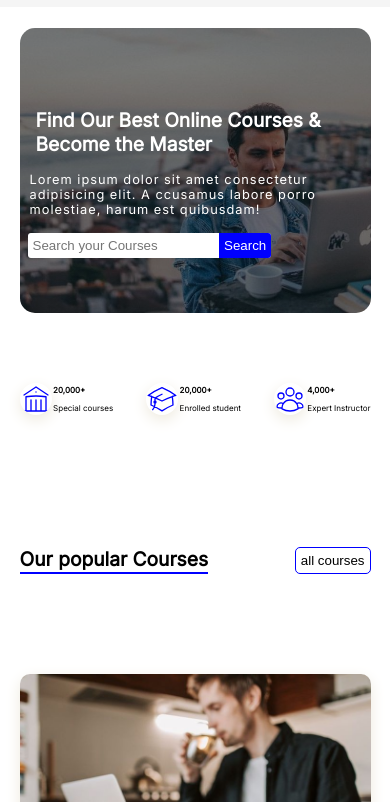
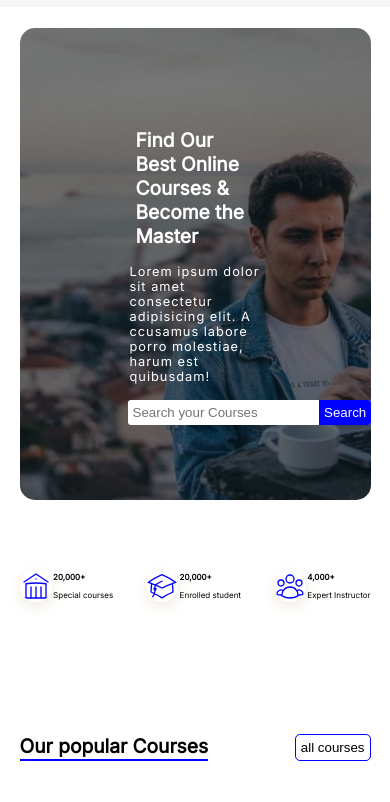
Before and after one commit to yusuf-ymg/e-learn, a plain HTML site: page index.html in a window 390 px wide. Shown: the part 42-844 px from the top of the page. Drawn offline with Linux system fonts and the light colour scheme.

Commit message:
adding more changes

```diff
--- a/style.css
+++ b/style.css
@@ -176,13 +176,13 @@ nav ul li a:hover{
 }
 
 @media (max-width: 900px){
-    .hero .hero__style{
+    /* .hero .hero__style{
         padding: 0;
-    }
+    } */
 
     .hero .hero__style .note__style{
         width: 100%;
-        padding: 80px 0 ;
+        padding:  0 ;
 
     }
 
```
